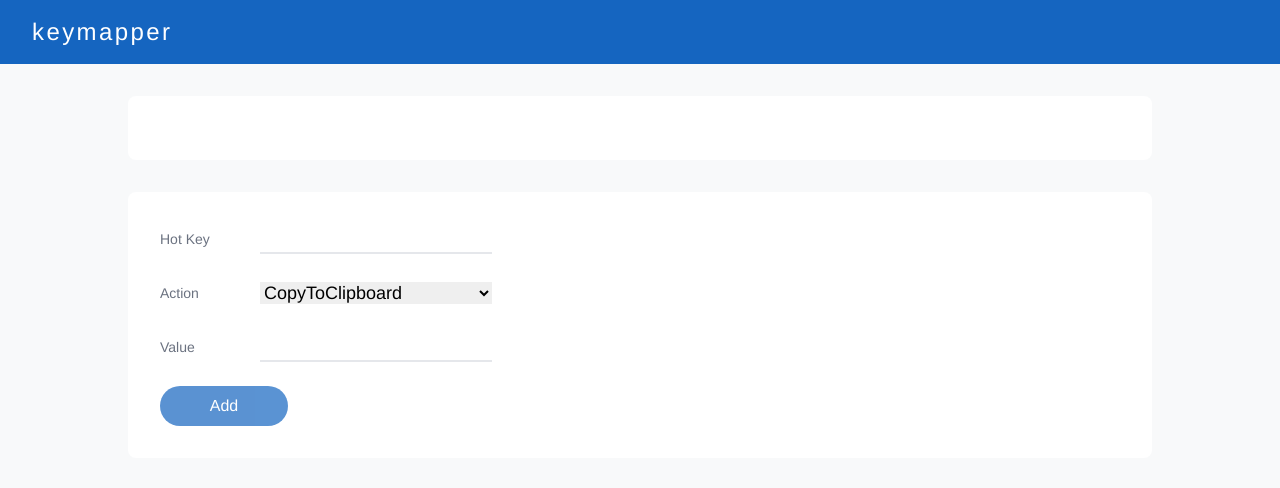
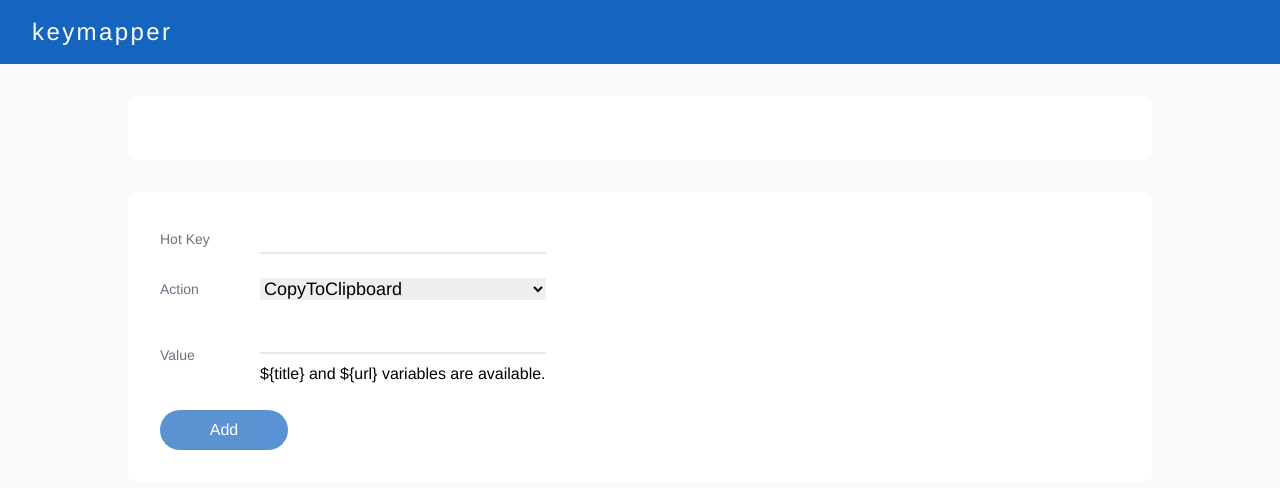
Before and after one commit to yinm/keymapper, a React (Vite) app: page / in a window 1280 px wide. Shown: the top 488 px of the page. Built offline with nearby package versions, Linux system fonts and the light colour scheme; the HTML template or start-up script is replaced by a standard one.

Commit message:
Show available variables

```diff
--- a/src/components/InputKeySetting.tsx
+++ b/src/components/InputKeySetting.tsx
@@ -35,7 +35,7 @@ export function InputKeySetting({ addHotKey }: Props) {
   };
 
   return (
-    <form className="grid grid-cols-[100px_1fr] grid-rows-3 items-center gap-y-6">
+    <form className="grid grid-cols-[100px_1fr] items-center gap-y-6">
       <label htmlFor="hot-key" className="text-sm text-gray-500">
         Hot Key
       </label>
@@ -63,6 +63,7 @@ export function InputKeySetting({ addHotKey }: Props) {
           <label htmlFor="action-value" className="text-sm text-gray-500">
             Value
           </label>
+          <div className="flex flex-col gap-y-2">
             <input
               id="action-value"
               className="border-b-2 text-lg text-black"
@@ -72,6 +73,8 @@ export function InputKeySetting({ addHotKey }: Props) {
                 setActionValue(e.target.value);
               }}
             />
+            <p>{"${title} and ${url} variables are available."}</p>
+          </div>
         </>
       )}
 
```
Lines whose indentation alone changed are shown as unchanged.
